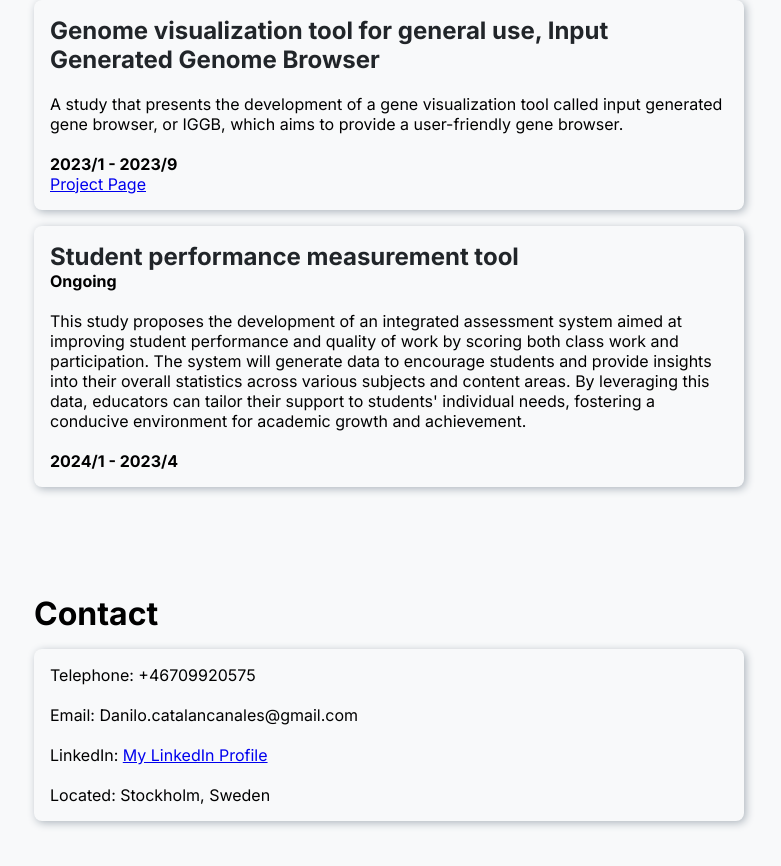
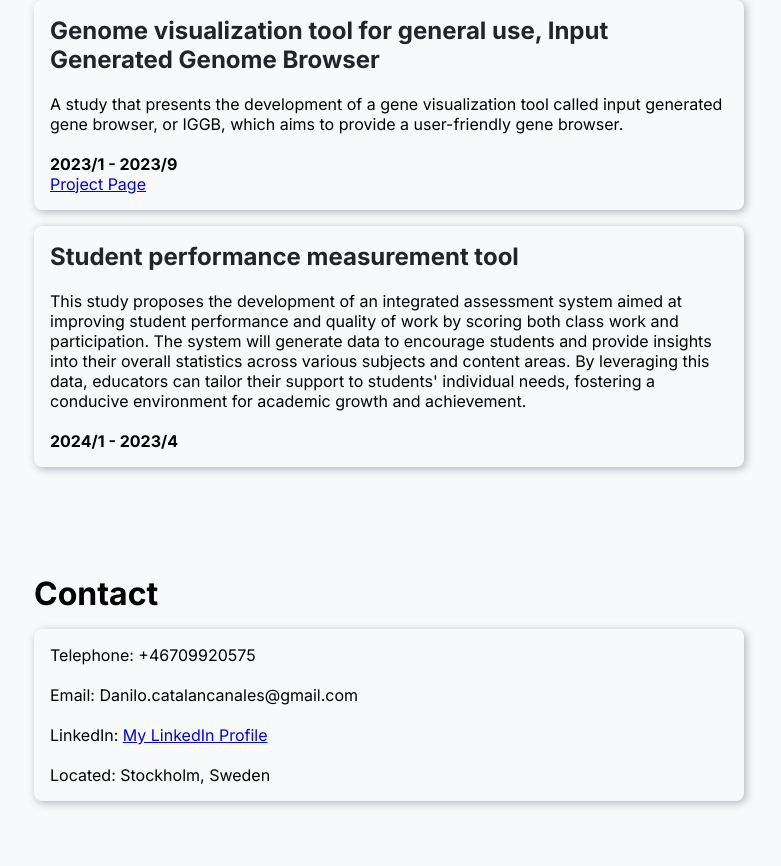
Before and after one commit to DCatCan/portfolio, a Next.js app in the folder portfolio/: page / in a window 1280 px wide. Shown: the part 4415-5281 px from the top of the page, without its empty margins (251-1032 px from the left). Built offline with nearby package versions, Linux system fonts and the light colour scheme.

Commit message:
Update page.tsx

```diff
--- a/portfolio/app/page.tsx
+++ b/portfolio/app/page.tsx
@@ -169,7 +169,7 @@ const Projects = ({ projects }: projProps) => {
         {projects.map((dataPiece) => {
           const name = dataPiece.projectName;
           const description = dataPiece.description;
-          const extraTitle = dataPiece.extra_title ? <h4><br />{dataPiece.extra_title}</h4> : undefined;
+          const extraTitle = dataPiece.extraTitle ? <h4><br />{dataPiece.extraTitle}</h4> : undefined;
           let startdate = dataPiece.startDate
             ? dataPiece.startDate.getFullYear() +
               "/" +
```
